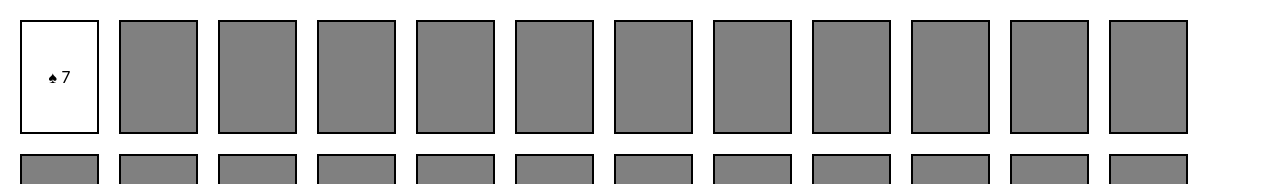
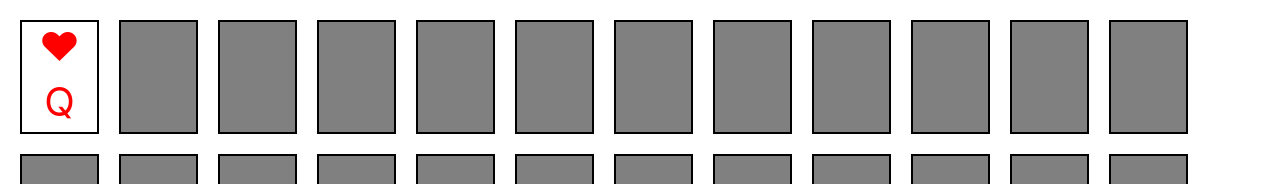
Before and after one commit to tatsuya-watanabe-free/memorygame, a React app: page / in a window 1280 px wide. Both pictures are taken after a click on the element 59 px from the left and 77 px from the top of the page. Shown: the top 184 px of the page. Built offline with nearby package versions, Linux system fonts and the light colour scheme.

Commit message:
ロジック修正

```diff
--- a/src/Card.css
+++ b/src/Card.css
@@ -7,15 +7,21 @@
 	margin-top: 20px;
 }
 
-.Card p {
-  margin: 0px;
-  line-height: 110px;
+.red {
+  color: red;
 }
 
-.Card-front {
+.Card div {
+  margin: 0px auto;
+  width: 75px;
+  height: 55px;
+  font-size: 40px;
 }
 
-.Card-back {
+.open {
+}
+
+.back {
 	background-color: gray;
 }
 
--- a/src/Card.js
+++ b/src/Card.js
@@ -1,30 +1,32 @@
-import { useState } from "react";
 import './Card.css';
 
 export default function Card({index, card, onClick}) {
+  const suits = ["♠", "♣", "♥", "◆"];
+  const nums = ["A", "2", "3", "4", "5", "6", "7", "8", "9", "10", "J", "Q", "K"];
 
-  const [open, setOpen] = useState(false);
-  const [clear, setClear] = useState(false);
+  let cardInfo = [];
+  let color;
+  switch(card.suit) {
+    case 0:
+    case 1:
+      color = "black";
+      break;
+    case 2:
+    case 3:
+      color = "red";
+      break;
+    default:
+      break;
+  }
+  let keyBase = ""+card.suit+card.num;
+  if (card.status === "open"){
+    cardInfo.push(<div key={keyBase+"suit"}>{suits[card.suit]}</div>);
+    cardInfo.push(<div key={keyBase+"num"}>{nums[card.num]}</div>);
 
-  function Open() {
-    if( open ){ return false; }
-      setOpen(true);
-    if (onClick(index, Close, Clear)){
-      console.log("setOpen");
-    }
   }
-
-  function Close() {
-    setOpen(false);
-  }
-
-  function Clear() {
-    setClear(true);
-  }
-
   return (
-    <div className={"Card" + (open ? " Card-front" : " Card-back") + (clear ? " clear" : "")} onClick={Open}>
-      <p>{open ? card.suit + " " + card.num: ""}</p>
+    <div className={"Card " + card.status + " " + color} onClick={() => onClick(index)}>
+      {cardInfo}
     </div>
   );
 }
--- a/src/Field.js
+++ b/src/Field.js
@@ -4,33 +4,37 @@ import Card from './Card.js';
 
 function initializeCards () {
   const cards = [];
-  const suits = ["♠", "♥", "◆", "♣"];
-  const nums = ["A", "2", "3", "4", "5", "6", "7", "8", "9", "10", "J", "Q", "K"];
 
-  for( var suit in suits ){
-    for( var num in nums ){
-      cards.push({"suit":suits[suit], "num":nums[num]});
+  for( let suit=0 ; suit < 4; suit++ ){
+    for( let num=0 ; num < 13; num++ ){
+      cards.push({
+        suit: suit,
+        num: num,
+        status: "back"
+      });
     }
   }
-  for (var fromIndex in cards){
+  return shuffle(cards);
+}
+
+function shuffle(cards) {
+  for (var i=0; i<200; i++){
     var toIndex = Math.floor(Math.random() * cards.length);
     var tmp = cards[toIndex];
+    var fromIndex = i % cards.length;
     cards[toIndex] = cards[fromIndex];
     cards[fromIndex] = tmp;
   }
-
   return cards;
 }
 
 export default function Field () {
-  const cards = useRef(initializeCards());
-  const openedIndex = useRef(new Array());
-  const closeFuncs = useRef(new Array());
-  const clearFuncs = useRef(new Array());
-
+  const [cards, setCards] = useState(initializeCards);
+  const openedIndex = useRef([]);
+  const waiting = useRef(false);
   const Cards = [];
-  for( var index in cards.current){
-    Cards.push(<Card card={cards.current[index]} index={index} key={index} onClick={open} />)
+  for( var index in cards){
+    Cards.push(<Card card={cards[index]} index={index} key={index} onClick={open} />)
   }
 
   return (
@@ -39,36 +43,40 @@ export default function Field () {
     </div>
   )
 
-  function open(index, close, clear){
+  function open(index){
+    if (waiting.current){ return false; }
+    if (cards[index].status !== "back") { return false;}
+    waiting.current = true;
+    openedIndex.current.push(index);
+    let nextCards = cards.slice();
+    nextCards[index]["status"] = "open";
+    setCards(nextCards);
     if (openedIndex.current.length > 1){
-      cardCheck();
+      setTimeout(cardCheck, 500);
       return false;
     }
-    openedIndex.current.push(index);
-    closeFuncs.current.push(close);
-    clearFuncs.current.push(clear);
+    waiting.current = false;
     return true;
-  }
-  function Wait( sec ) {
-    let startTime = performance.now();
-    while (performance.now() - startTime < sec * 1000) {
-    }
-  }
-  function reset(){
-    closeFuncs.current.forEach((func) => func());
-    openedIndex.current = [];
-    closeFuncs.current = [];
-    clearFuncs.current = [];
   }
 
   function cardCheck() {
-    const card1 = cards.current[openedIndex.current[0]];
-    const card2 = cards.current[openedIndex.current[1]];
+    let card1Index = openedIndex.current[0];
+    let card2Index = openedIndex.current[1];
+    const card1 = cards[card1Index];
+    const card2 = cards[card2Index];
+    let nextCards = cards.slice();
     if( card1.num === card2.num ){
-      clearFuncs.current.forEach((func) => func());
+      card1.status = "clear";
+      card2.status = "clear";
+    }else{
+      card1.status = "back";
+      card2.status = "back";
     }
-    Wait(2);
-    reset();
+    nextCards[card1Index] = card1;
+    nextCards[card2Index] = card2;
+    setCards(nextCards);
+    waiting.current = false;
+    openedIndex.current = [];
     return false;
   }
 }
```
